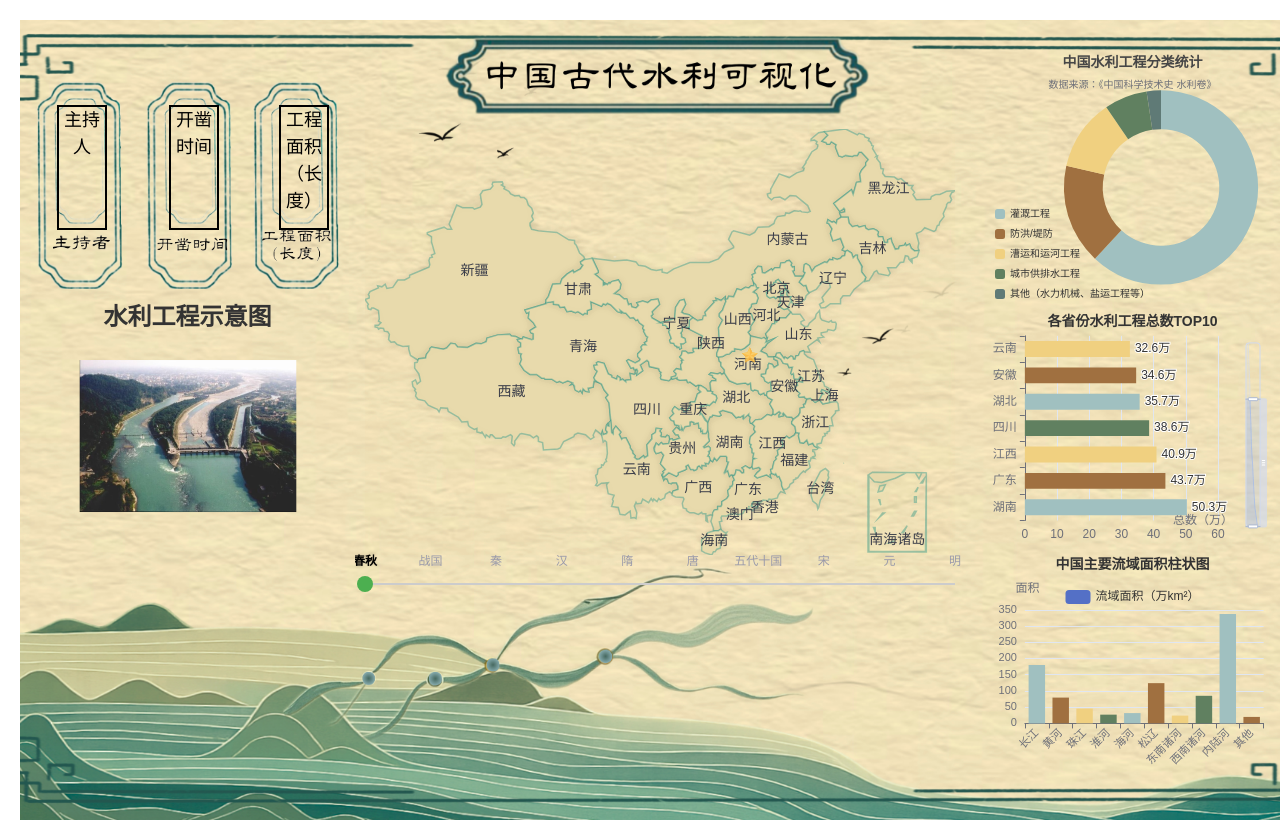
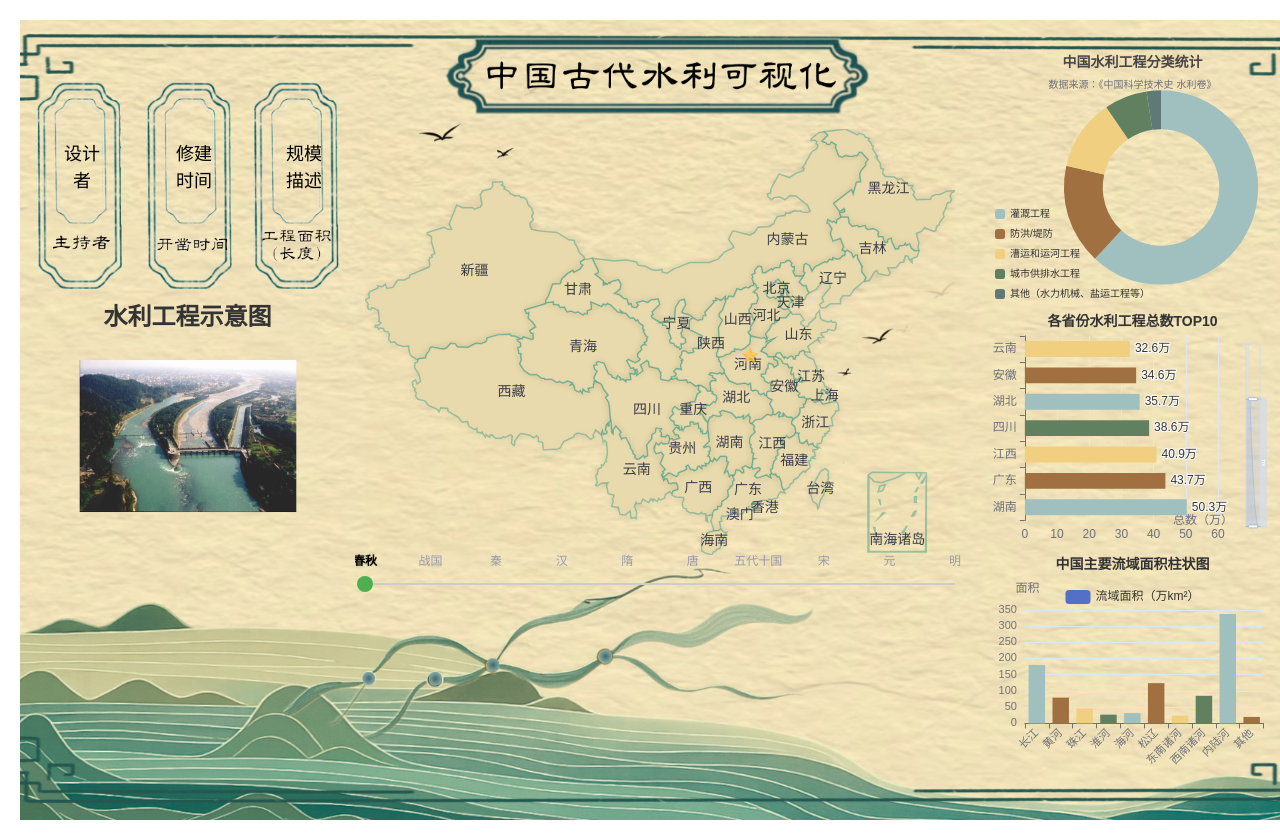
Before and after one commit to Huaixu129/-, a Vue app: page / in a window 1280 px wide. Built offline with nearby package versions, Linux system fonts and the light colour scheme; a web font is replaced by a local one.

Commit message:
功能搞定

```diff
--- a/src/components/graph1.vue
+++ b/src/components/graph1.vue
@@ -1,13 +1,35 @@
 <template lang="">
   <div class="container">
     <img src="../assets/img/bg1.png" alt="bg" />
-    <div class="cell1">主持人</div>
-    <div class="cell2">开凿时间</div>
-    <div class="cell3">工程面积（长度）</div>
+    <div class="cell1">{{ projectInfo.设计者 || '设计者' }}</div>
+    <div class="cell2">{{ projectInfo.修建时间 || '修建时间' }}</div>
+    <div class="cell3">{{ projectInfo.规模描述 || '规模描述' }}</div>
   </div>
 </template>
 <script>
-export default {};
+import { ref, inject, watch } from 'vue';
+import overviewData from '../data/overview.json';
+
+export default {
+  setup() {
+    // 注入悬浮项目状态
+    const hoveredProject = inject('hoveredProject', ref(null));
+    const projectInfo = ref({});
+
+    // 监听悬浮项目变化
+    watch(hoveredProject, (newValue) => {
+      if (newValue && overviewData[newValue]) {
+        projectInfo.value = overviewData[newValue];
+      } else {
+        projectInfo.value = {};
+      }
+    });
+
+    return {
+      projectInfo
+    };
+  }
+};
 </script>
 <style>
 .container {
@@ -25,8 +47,10 @@ export default {};
   z-index: 2; /* 设置 z-index 高于图片 */
   width: 50px; /* 设置宽度 */
   height: 125px; /* 设置高度 */
-  border: 2px solid #000; /* 添加边框 */
-  text-align: center; /* 文本居中 */
+  text-align: center; /* 文本水平居中 */
+  display: flex; /* 使用flex布局 */
+  justify-content: center; /* 水平居中 */
+  align-items: center; /* 垂直居中 */
   top: 70px; /* 第一个 cell 的顶部位置 */
   left: 22px; /* 第一个 cell 的左侧位置 */
 }
@@ -36,8 +60,10 @@ export default {};
   z-index: 2; /* 设置 z-index 高于图片 */
   width: 50px; /* 设置宽度 */
   height: 125px; /* 设置高度 */
-  border: 2px solid #000; /* 添加边框 */
-  text-align: center; /* 文本居中 */
+  text-align: center; /* 文本水平居中 */
+  display: flex; /* 使用flex布局 */
+  justify-content: center; /* 水平居中 */
+  align-items: center; /* 垂直居中 */
   top: 70px; /* 第二个 cell 的顶部位置 */
   left: 134px; /* 第二个 cell 的左侧位置 */
 }
@@ -47,8 +73,10 @@ export default {};
   z-index: 2; /* 设置 z-index 高于图片 */
   width: 50px; /* 设置宽度 */
   height: 125px; /* 设置高度 */
-  border: 2px solid #000; /* 添加边框 */
-  text-align: center; /* 文本居中 */
+  text-align: center; /* 文本水平居中 */
+  display: flex; /* 使用flex布局 */
+  justify-content: center; /* 水平居中 */
+  align-items: center; /* 垂直居中 */
   top: 70px; /* 第三个 cell 的顶部位置 */
   left: 244px; /* 第三个 cell 的左侧位置 */
 }
--- a/src/data/graph1.json
+++ /dev/null
@@ -1,32 +0,0 @@
-{
-  "xAxis": {
-    "data": ["Mon", "Tue", "Wed", "Thu", "Fri", "Sat", "Sun"],
-    "name": "星期",
-    "axisLabel": {
-      "color": "#800"
-    }
-  },
-  "yAxis": {
-    "name": "数值",
-    "axisLabel": {
-      "color": "#333"
-    }
-  },
-  "series": [
-    {
-      "name": "水利工程数据",
-      "type": "bar",
-      "data": [23, 24, 18, 25, 27, 28, 25],
-      "itemStyle": {
-        "color": "#5470C6"
-      }
-    }
-  ],
-  "title": {
-    "text": "水利工程基本信息统计",
-    "left": "center"
-  },
-  "tooltip": {
-    "trigger": "axis"
-  }
-}
--- a/src/data/graph2.json
+++ /dev/null
@@ -1,3 +0,0 @@
-{
-  "data": []
-}
--- a/src/data/graph3.json
+++ /dev/null
@@ -1,3 +0,0 @@
-{
-  "data": []
-}
--- a/src/data/graph4.json
+++ /dev/null
@@ -1,3 +0,0 @@
-{
-  "data": []
-}
--- a/src/data/graph5.json
+++ /dev/null
@@ -1,3 +0,0 @@
-{
-  "data": []
-}
--- a/src/data/graph6.json
+++ /dev/null
@@ -1,3 +0,0 @@
-{
-  "data": []
-}
--- /dev/null
+++ b/src/data/overview.json
@@ -0,0 +1,107 @@
+{
+    "都江堰": {
+      "设计者": "李冰父子",
+      "修建时间": "秦昭王末年",
+      "规模描述": "2.32 万平方千米"
+    },
+    "郑国渠": {
+      "设计者": "郑国",
+      "修建时间": "战国末年",
+      "规模描述": "300 余公里"
+    },
+    "坎儿井": {
+      "设计者": "当地劳动人民",
+      "修建时间": "始创于西汉",
+      "规模描述": "约5000千米"
+    },
+    "木兰陂": {
+      "设计者": "李宏 冯智日",
+      "修建时间": "北宋熙宁八年",
+      "规模描述": "583 平方米"
+    },
+    "邗沟": {
+      "设计者": "吴王夫差",
+      "修建时间": "春秋时期",
+      "规模描述": "河长197公里"
+    },
+    "鸿沟": {
+      "设计者": "魏国",
+      "修建时间": "公元前 339 年",
+      "规模描述": "/"
+    },
+    "灵渠": {
+      "设计者": "秦朝",
+      "修建时间": "秦始皇时期",
+      "规模描述": "北渠 3.25 公里；南渠 33.15 公里"
+    },
+    "它山堰": {
+      "设计者": "王元暐",
+      "修建时间": "唐代大和七年",
+      "规模描述": "长 42 丈，宽 4.8 米，高约 10 米"
+    },
+    "钱塘海塘工程": {
+      "设计者": "明代潘季驯、清代靳辅等",
+      "修建时间": "1876 年",
+      "规模描述": "317 千米"
+    },
+    "芍陂": {
+      "设计者": "孙叔敖",
+      "修建时间": "公元前 598 年～公元前 591 年",
+      "规模描述": "灌溉面积 4.2万公顷。"
+    },
+    "鉴湖": {
+      "设计者": "会稽太守马臻",
+      "修建时间": "东汉永和五年（140 年）",
+      "规模描述": "全长 56.5 公里"
+    },
+    "练湖": {
+      "设计者": "陈谐",
+      "修建时间": "晋永兴年间 (304 - 306 年)",
+      "规模描述": "上湖约 2000 亩，下湖约 1200 亩"
+    },
+    "戴村坝": {
+      "设计者": "宋礼",
+      "修建时间": "永乐九年（1411 年）",
+      "规模描述": "全长 1599.5 米"
+    },
+    "洪泽湖大堤": {
+      "设计者": "陈登",
+      "修建时间": "东汉奠基（公元 200 年）",
+      "规模描述": "全长 70.63 公里"
+    },
+    "七门堰": {
+      "设计者": "刘信",
+      "修建时间": "汉代奠基（公元前 200 年）",
+      "规模描述": "总长超 50 公里"
+    },
+    "相思埭（桂柳运河）": {
+      "设计者": "王方庆",
+      "修建时间": "唐代（692 年）",
+      "规模描述": "全长约 15 公里"
+    },
+    "通惠河": {
+      "设计者": "郭守敬",
+      "修建时间": "至元二十九年（1292 年）",
+      "规模描述": "长约 20 公里"
+    },
+    "隋唐大运河": {
+      "设计者": "隋炀帝",
+      "修建时间": "隋代",
+      "规模描述": "全长约 2700 公里"
+    },
+    "白渠": {
+      "设计者": "白公",
+      "修建时间": "汉武帝太始二年（前 95 年）",
+      "规模描述": "全长约 200 里（约 80 公里）"
+    },
+    "引漳十二渠": {
+      "设计者": "西门豹",
+      "修建时间": "战国时期",
+      "规模描述": "总长 12 里"
+    },
+    "龙首渠": {
+      "设计者": "庄熊罴",
+      "修建时间": "汉武帝元狩年间（约公元前 120 年）",
+      "规模描述": "地下隧洞长 5 公里"
+    }
+  }
```
